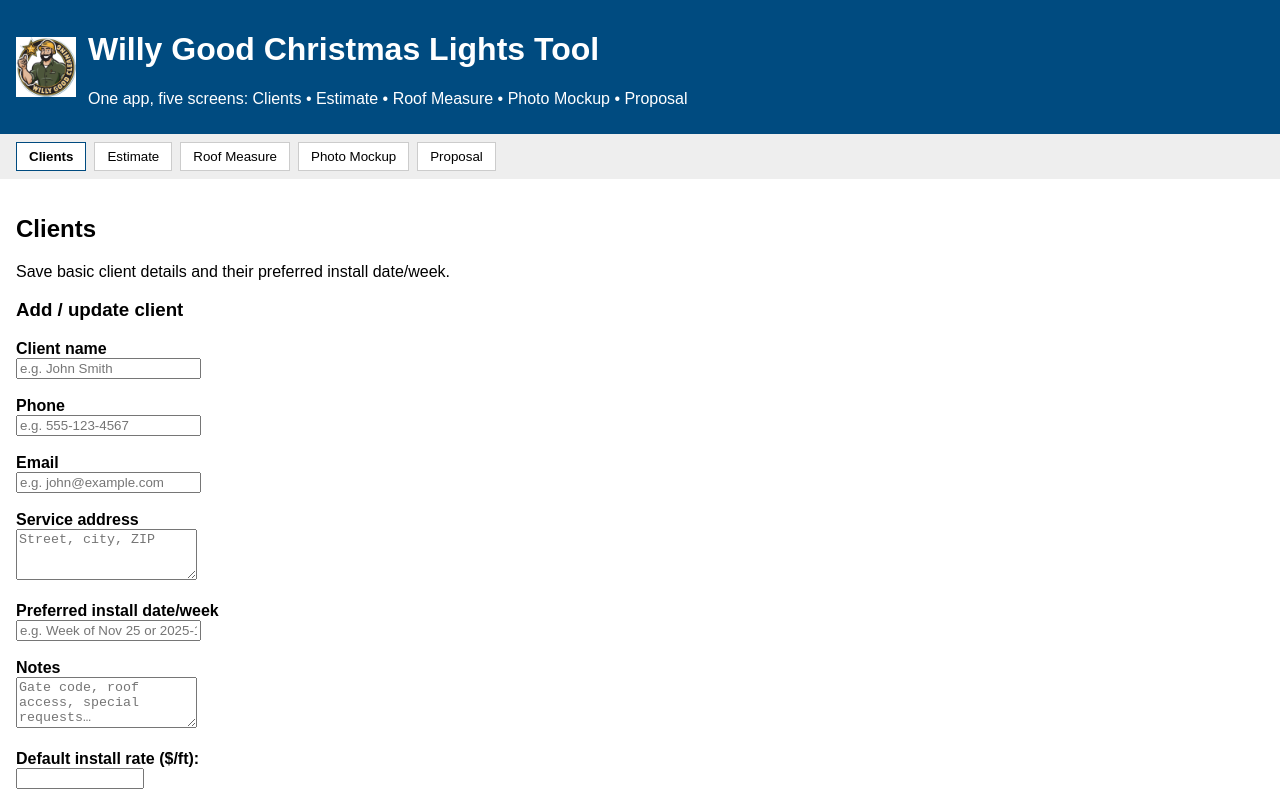
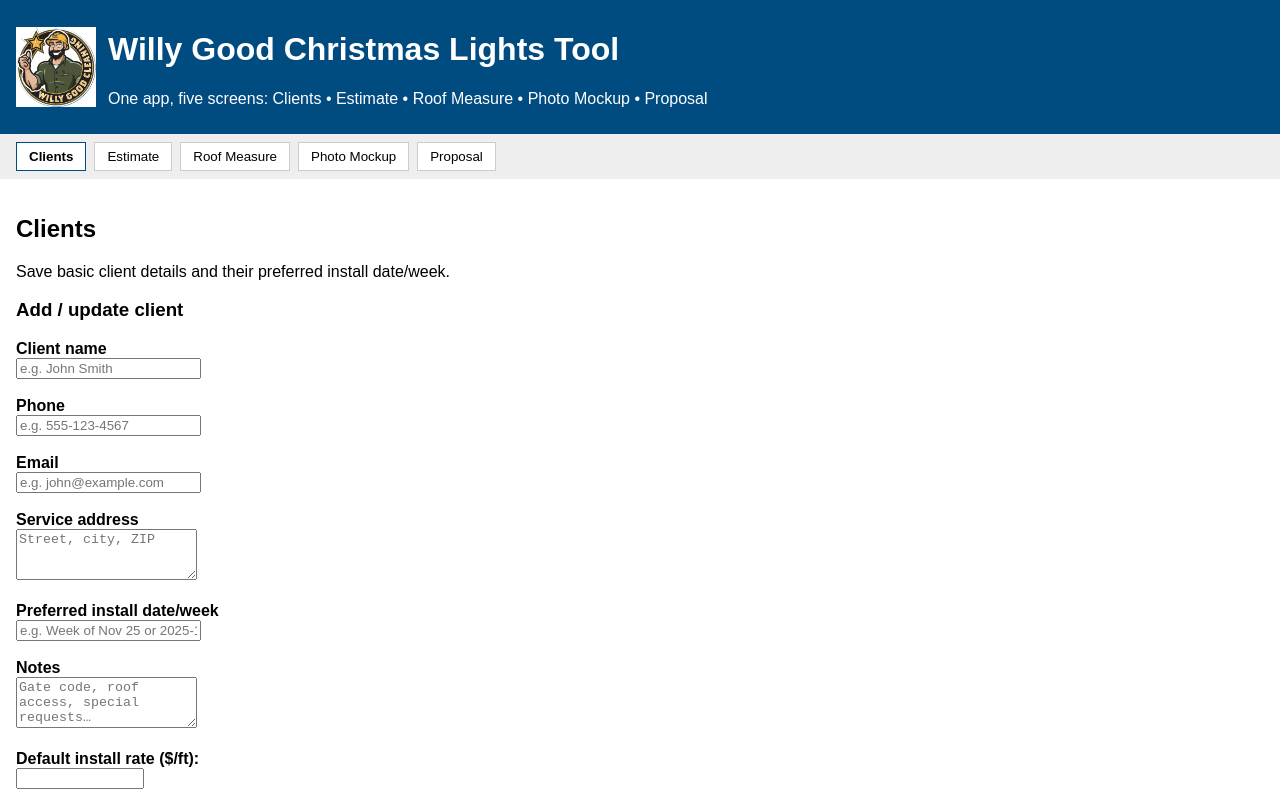
Before and after one commit to tdthom/willy-good-christmas-tool, a plain HTML site: page index.html in a window 1280 px wide. Shown: the top 800 px of the page. Drawn offline with Linux system fonts and the light colour scheme.

Commit message:
Update index.html
revised logo size

```diff
--- a/index.html
+++ b/index.html
@@ -11,8 +11,8 @@
     }
 
     .company-logo {
-      width: 60px;   /* try 80, you can change later */
-      height: 60px;
+      width: 80px;   /* try 80, you can change later */
+      height: 80px;
       object-fit: contain;
     }
 
```
